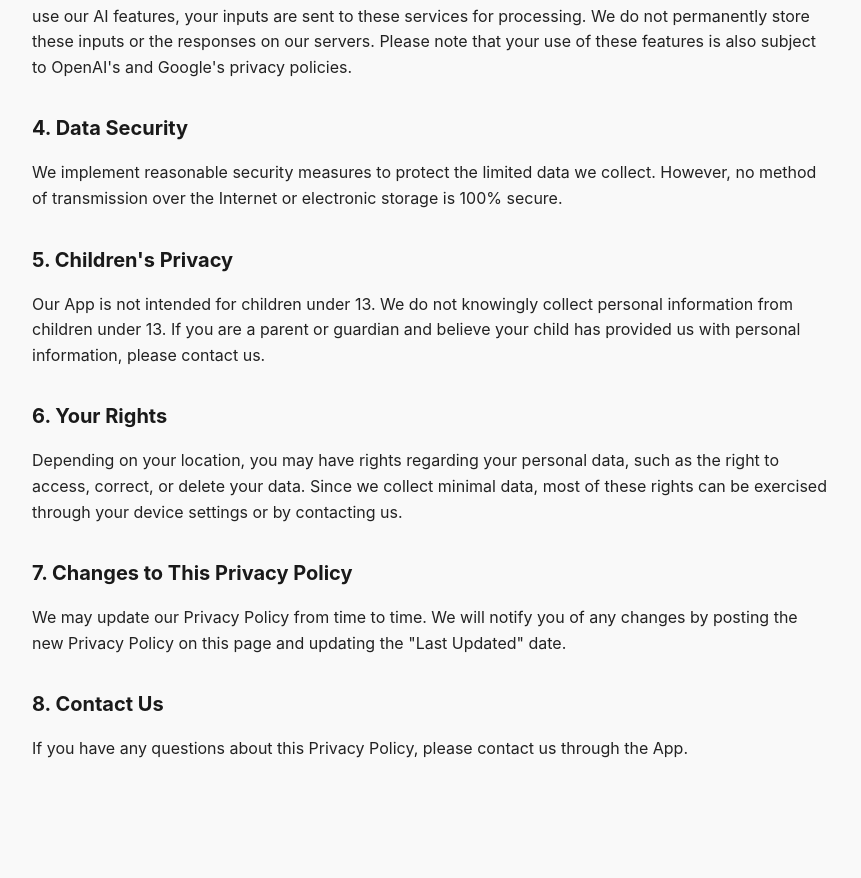
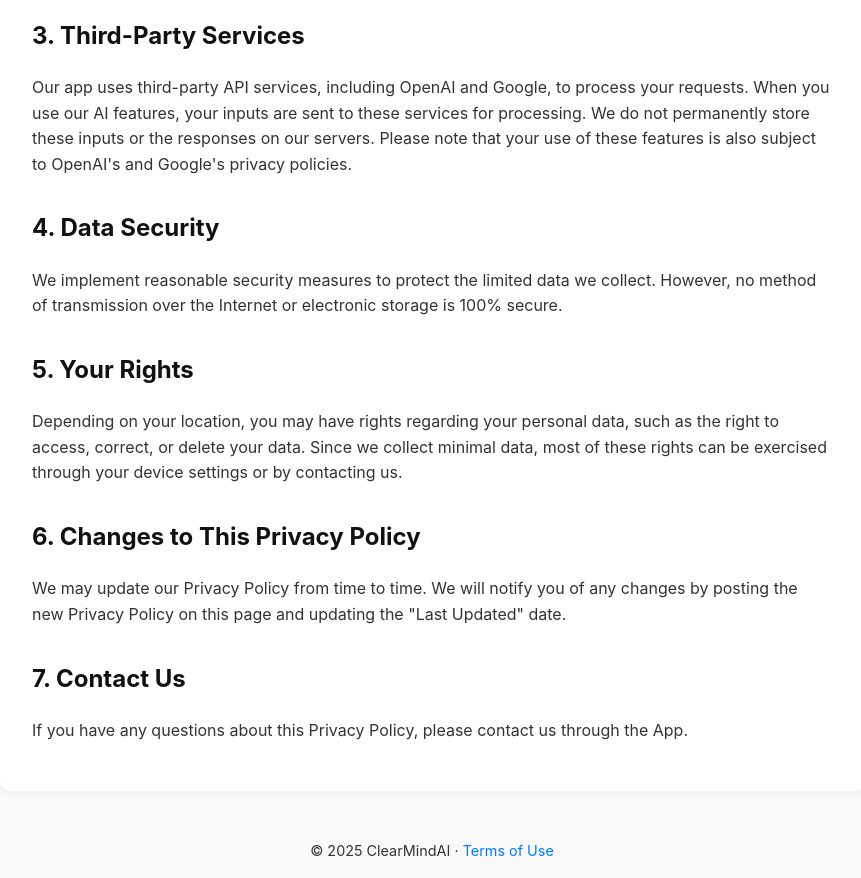
Before and after one commit to ClearmindAI/Privacy-Policy, a plain HTML site: page index.html in a window 1280 px wide. Shown: the part 534-1412 px from the top of the page, without its empty margins (208-1069 px from the left). Before the commit the page ends 1344 px from the top, so only its background shows below. Drawn offline with Linux system fonts and the light colour scheme.

Commit message:
Update index.html

```diff
--- a/index.html
+++ b/index.html
@@ -3,49 +3,54 @@
 <head>
   <meta charset="UTF-8" />
   <meta name="viewport" content="width=device-width, initial-scale=1.0" />
-  <title>Privacy Policy | ClearMindAI</title>
+  <title>ClearMindAI Privacy Policy</title>
   <style>
     body {
-      font-family: -apple-system, BlinkMacSystemFont, "Segoe UI", Roboto, Helvetica, Arial, sans-serif;
+      font-family: -apple-system, BlinkMacSystemFont, 'Segoe UI', Roboto, Oxygen,
+        Ubuntu, Cantarell, 'Open Sans', 'Helvetica Neue', sans-serif;
+      margin: 0;
+      padding: 0 1rem;
+      background-color: #f9f9f9;
+      color: #333;
       line-height: 1.6;
-      margin: 0;
-      padding: 2rem;
-      max-width: 800px;
-      margin-left: auto;
-      margin-right: auto;
-      background-color: #f9f9f9;
-      color: #222;
     }
-
+    header {
+      text-align: center;
+      padding: 2rem 0 1rem;
+    }
     h1 {
       font-size: 2rem;
       margin-bottom: 0.5rem;
-      color: #1a1a1a;
     }
-
+    main {
+      max-width: 800px;
+      margin: auto;
+      background: white;
+      padding: 2rem;
+      box-shadow: 0 2px 8px rgba(0, 0, 0, 0.05);
+      border-radius: 10px;
+    }
     h2 {
-      font-size: 1.25rem;
       margin-top: 2rem;
-      margin-bottom: 0.5rem;
-      color: #1a1a1a;
+      color: #111;
     }
-
-    p {
-      margin-bottom: 1rem;
+    a {
+      color: #007aff;
+      text-decoration: none;
     }
-
-    .last-updated {
-      font-size: 0.95rem;
-      color: #555;
-      margin-bottom: 2rem;
+    footer {
+      text-align: center;
+      margin: 3rem 0 1rem;
+      font-size: 0.9rem;
     }
   </style>
 </head>
 <body>
-
-  <h1>Privacy Policy for ClearMindAI</h1>
-  <p class="last-updated">Last Updated: May 2nd, 2025</p>
-
+  <header>
+    <h1>ClearMindAI Privacy Policy</h1>
+    <p>Last Updated: May 2025</p>
+  </header>
+  <main>
     <h2>1. Information We Collect</h2>
     <p>We collect minimal data to provide you with our services. The only personal data we collect is an anonymous device identifier used solely for managing your subscription status. We do not collect or store any other personal information about you.</p>
 
@@ -58,17 +63,18 @@
     <h2>4. Data Security</h2>
     <p>We implement reasonable security measures to protect the limited data we collect. However, no method of transmission over the Internet or electronic storage is 100% secure.</p>
 
-  <h2>5. Children's Privacy</h2>
-  <p>Our App is not intended for children under 13. We do not knowingly collect personal information from children under 13. If you are a parent or guardian and believe your child has provided us with personal information, please contact us.</p>
-
-  <h2>6. Your Rights</h2>
+    <h2>5. Your Rights</h2>
     <p>Depending on your location, you may have rights regarding your personal data, such as the right to access, correct, or delete your data. Since we collect minimal data, most of these rights can be exercised through your device settings or by contacting us.</p>
 
-  <h2>7. Changes to This Privacy Policy</h2>
+    <h2>6. Changes to This Privacy Policy</h2>
     <p>We may update our Privacy Policy from time to time. We will notify you of any changes by posting the new Privacy Policy on this page and updating the "Last Updated" date.</p>
 
-  <h2>8. Contact Us</h2>
+    <h2>7. Contact Us</h2>
     <p>If you have any questions about this Privacy Policy, please contact us through the App.</p>
+  </main>
 
+  <footer>
+    &copy; 2025 ClearMindAI · <a href="https://clearmindai.github.io/terms-of-use.html">Terms of Use</a>
+  </footer>
 </body>
 </html>
```
Lines whose indentation alone changed are shown as unchanged.
